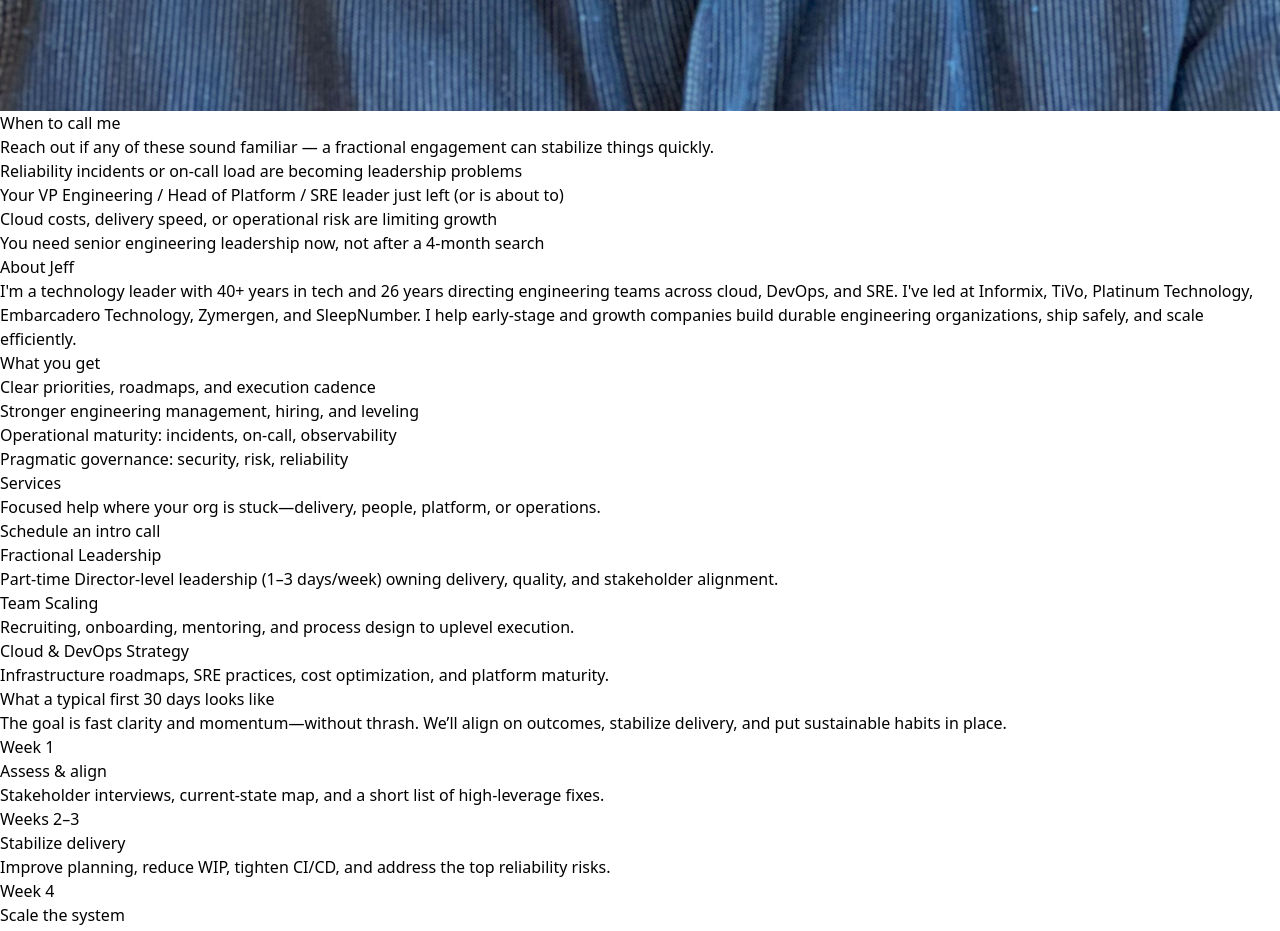
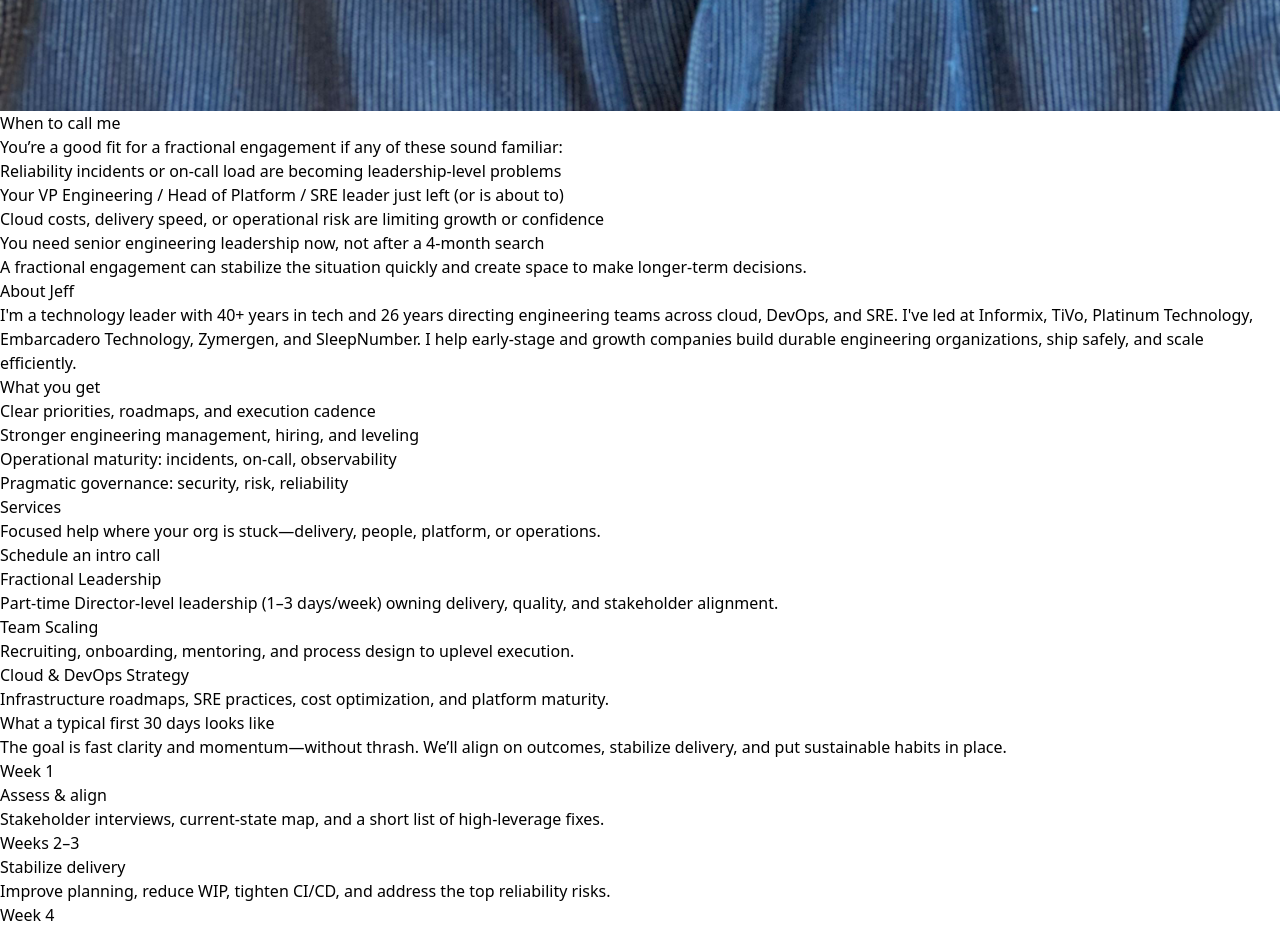
Before and after one commit to jeff-burkhart-portfolio/Fractional, a React (Vite) app: page / in a window 1280 px wide. Shown: the part 1980-2911 px from the top of the page. Built offline with nearby package versions, Linux system fonts and the light colour scheme.

Commit message:
Refine 'When to call me' copy

```diff
--- a/src/pages/Home.jsx
+++ b/src/pages/Home.jsx
@@ -88,14 +88,14 @@ export default function Home() {
             <div>
               <h2 className="text-2xl font-semibold tracking-tight">When to call me</h2>
               <p className="mt-3 text-gray-700">
-                Reach out if any of these sound familiar — a fractional engagement can stabilize things quickly.
+                You’re a good fit for a fractional engagement if any of these sound familiar:
               </p>
             </div>
             <div className="rounded-3xl border border-gray-200 bg-white p-6 shadow-sm">
               <ul className="space-y-3 text-sm text-gray-700">
                 <li className="flex gap-3">
                   <span className="mt-1.5 h-2 w-2 rounded-full bg-blue-500" />
-                  <span>Reliability incidents or on-call load are becoming leadership problems</span>
+                  <span>Reliability incidents or on-call load are becoming leadership-level problems</span>
                 </li>
                 <li className="flex gap-3">
                   <span className="mt-1.5 h-2 w-2 rounded-full bg-blue-500" />
@@ -103,13 +103,16 @@ export default function Home() {
                 </li>
                 <li className="flex gap-3">
                   <span className="mt-1.5 h-2 w-2 rounded-full bg-blue-500" />
-                  <span>Cloud costs, delivery speed, or operational risk are limiting growth</span>
+                  <span>Cloud costs, delivery speed, or operational risk are limiting growth or confidence</span>
                 </li>
                 <li className="flex gap-3">
                   <span className="mt-1.5 h-2 w-2 rounded-full bg-blue-500" />
                   <span>You need senior engineering leadership now, not after a 4-month search</span>
                 </li>
               </ul>
+              <p className="mt-4 text-sm text-gray-700">
+                A fractional engagement can stabilize the situation quickly and create space to make longer-term decisions.
+              </p>
             </div>
           </div>
         </Container>
```
